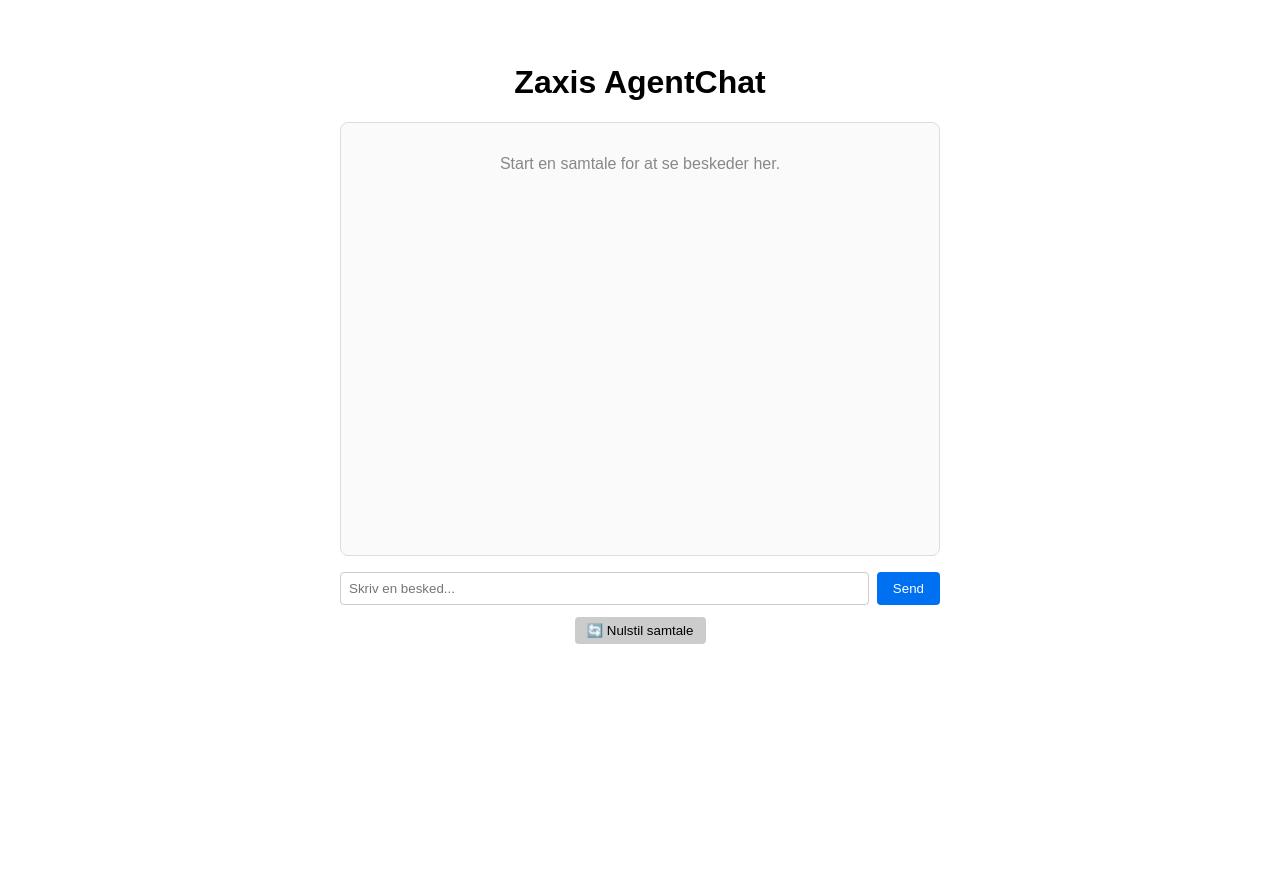
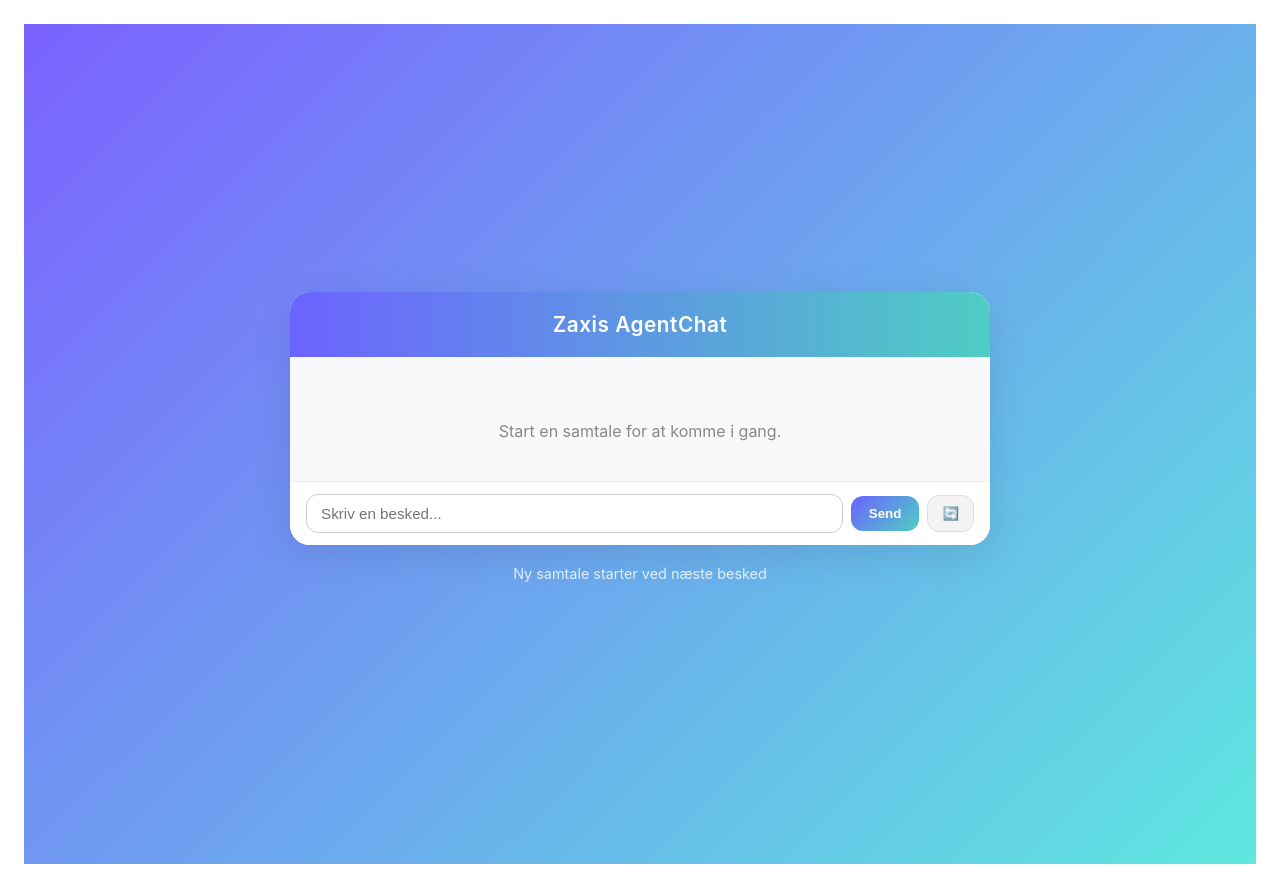
Before and after one commit to JacobHonore1/zaxis-agentchat, a Next.js app: page / in a window 1280 px wide. Before the commit the page ends 800 px from the top, so only its background shows below. Built offline with nearby package versions, Linux system fonts and the light colour scheme.

Commit message:
Update page.tsx

```diff
--- a/app/page.tsx
+++ b/app/page.tsx
@@ -17,7 +17,7 @@ export default function ChatPage() {
     }
   }, []);
 
-  // Funktion til at sende beskeder
+  // Send besked til API
   const sendMessage = async () => {
     if (!input.trim() || loading) return;
 
@@ -60,31 +60,67 @@ export default function ChatPage() {
     }
   };
 
-  // Funktion til at nulstille samtalen
+  // Nulstil samtale
   const resetConversation = () => {
     localStorage.removeItem('conversation_id');
     setConversationId(null);
     setMessages([]);
-    alert('🧹 Samtalen er nulstillet! AI starter forfra næste gang du sender en besked.');
   };
 
   return (
-    <div style={{ maxWidth: 600, margin: '40px auto', fontFamily: 'sans-serif' }}>
-      <h1 style={{ textAlign: 'center' }}>Zaxis AgentChat</h1>
-
     <div
       style={{
-          border: '1px solid #ddd',
-          borderRadius: 8,
-          padding: 16,
-          height: 400,
+        display: 'flex',
+        flexDirection: 'column',
+        alignItems: 'center',
+        justifyContent: 'center',
+        minHeight: '100vh',
+        background: 'linear-gradient(135deg, #7b61ff, #5ee7df)',
+        fontFamily: 'Inter, sans-serif',
+        color: '#1a1a1a',
+        padding: '20px',
+      }}
+    >
+      <div
+        style={{
+          width: '100%',
+          maxWidth: 700,
+          background: 'white',
+          borderRadius: 20,
+          boxShadow: '0 10px 40px rgba(0,0,0,0.1)',
+          display: 'flex',
+          flexDirection: 'column',
+          overflow: 'hidden',
+        }}
+      >
+        {/* Header */}
+        <div
+          style={{
+            background: 'linear-gradient(90deg, #6C63FF, #4ECDC4)',
+            padding: '20px 24px',
+            textAlign: 'center',
+            color: 'white',
+            fontWeight: 600,
+            fontSize: '1.3rem',
+            letterSpacing: '0.5px',
+          }}
+        >
+          Zaxis AgentChat
+        </div>
+
+        {/* Chatvindue */}
+        <div
+          style={{
+            flex: 1,
+            padding: '24px',
+            height: 450,
             overflowY: 'auto',
-          background: '#fafafa',
+            backgroundColor: '#f9f9fb',
           }}
         >
           {messages.length === 0 ? (
-          <p style={{ color: '#888', textAlign: 'center' }}>
-            Start en samtale for at se beskeder her.
+            <p style={{ color: '#888', textAlign: 'center', marginTop: 40 }}>
+              Start en samtale for at komme i gang.
             </p>
           ) : (
             messages.map((msg, i) => (
@@ -92,16 +128,41 @@ export default function ChatPage() {
                 key={i}
                 style={{
                   textAlign: msg.role === 'user' ? 'right' : 'left',
-                marginBottom: 8,
+                  marginBottom: 12,
                 }}
               >
-              <strong>{msg.role === 'user' ? 'Du:' : 'AI:'}</strong> {msg.content}
+                <div
+                  style={{
+                    display: 'inline-block',
+                    padding: '10px 14px',
+                    borderRadius: 16,
+                    background:
+                      msg.role === 'user'
+                        ? 'linear-gradient(135deg, #6C63FF, #4ECDC4)'
+                        : '#ececff',
+                    color: msg.role === 'user' ? 'white' : '#333',
+                    maxWidth: '80%',
+                    wordBreak: 'break-word',
+                  }}
+                >
+                  {msg.content}
+                </div>
               </div>
             ))
           )}
         </div>
 
-      <div style={{ marginTop: 16, display: 'flex', gap: 8 }}>
+        {/* Inputfelt + footer */}
+        <div
+          style={{
+            borderTop: '1px solid #eee',
+            background: '#fff',
+            padding: '12px 16px',
+            display: 'flex',
+            alignItems: 'center',
+            gap: '8px',
+          }}
+        >
           <input
             type="text"
             value={input}
@@ -110,9 +171,10 @@ export default function ChatPage() {
             placeholder="Skriv en besked..."
             style={{
               flex: 1,
-            padding: 8,
-            borderRadius: 4,
+              padding: '10px 14px',
+              borderRadius: 12,
               border: '1px solid #ccc',
+              fontSize: '0.95rem',
             }}
             disabled={loading}
           />
@@ -120,34 +182,42 @@ export default function ChatPage() {
             onClick={sendMessage}
             disabled={loading}
             style={{
-            background: loading ? '#999' : '#0070f3',
+              background: loading
+                ? 'linear-gradient(135deg, #999, #aaa)'
+                : 'linear-gradient(135deg, #6C63FF, #4ECDC4)',
               color: 'white',
               border: 'none',
-            borderRadius: 4,
-            padding: '8px 16px',
+              borderRadius: 12,
+              padding: '10px 18px',
+              fontWeight: 600,
               cursor: loading ? 'default' : 'pointer',
+              transition: 'opacity 0.2s',
             }}
           >
-          {loading ? 'Sender...' : 'Send'}
+            {loading ? 'Sender…' : 'Send'}
           </button>
-      </div>
-
-      {/* Nulstil-knap */}
-      <div style={{ textAlign: 'center', marginTop: 12 }}>
           <button
             onClick={resetConversation}
+            title="Nulstil samtale"
             style={{
-            background: '#ccc',
-            color: '#000',
-            border: 'none',
-            borderRadius: 4,
-            padding: '6px 12px',
+              background: '#f4f4f4',
+              color: '#333',
+              border: '1px solid #ddd',
+              borderRadius: 12,
+              padding: '10px 14px',
+              fontWeight: 500,
               cursor: 'pointer',
+              transition: 'background 0.2s',
             }}
           >
-          🔄 Nulstil samtale
+            🔄
           </button>
         </div>
       </div>
+
+      <p style={{ color: 'white', marginTop: 20, fontSize: '0.9rem', opacity: 0.8 }}>
+        {conversationId ? `Samtale-ID: ${conversationId}` : 'Ny samtale starter ved næste besked'}
+      </p>
+    </div>
   );
 }
```
Lines whose indentation alone changed are shown as unchanged.
